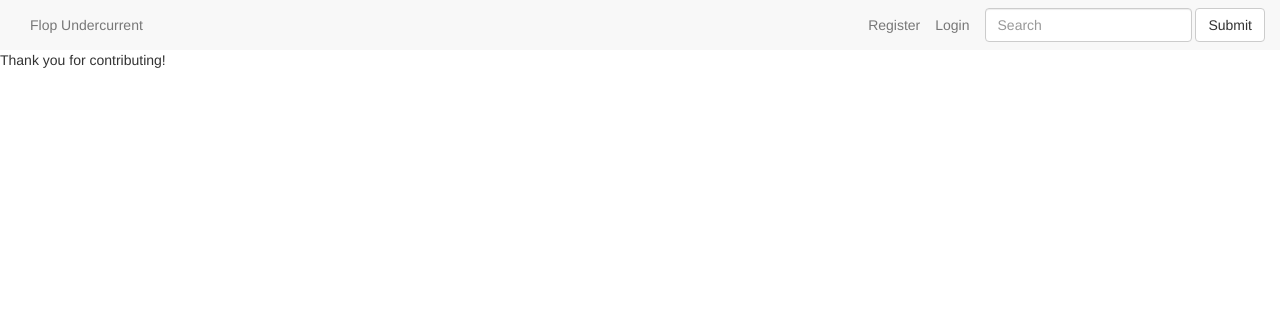
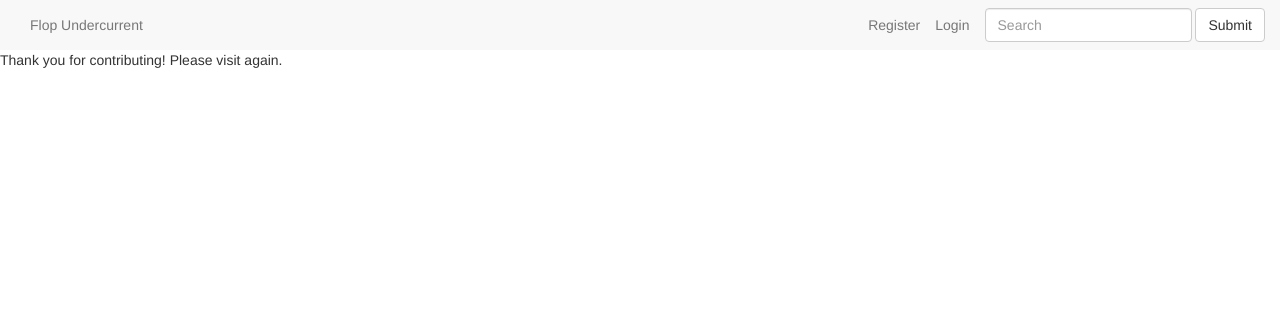
Before and after one commit to sateigen/question-box, a Django app: template flop/templates/flop/logout.html in a window 1280 px wide. Shown: the top 310 px of the page. Run offline with Django 3.2, Linux system fonts and the light colour scheme; the template is opened without the code that fills it, so the values that code supplies are empty; some libraries are stand-ins or nearby versions.

Commit message:
logout.html made, added runtime.txt to gitignore

```diff
--- a/flop/templates/flop/logout.html
+++ b/flop/templates/flop/logout.html
@@ -1,4 +1,6 @@
 {% extends 'flop/base.html' %}
 {% block body %}
-Thank you for contributing!
+  <div>
+    <p>Thank you for contributing! Please visit again.</p>
+  </div>
 {% endblock %}
```
Also changed, not shown: 1 other file.
